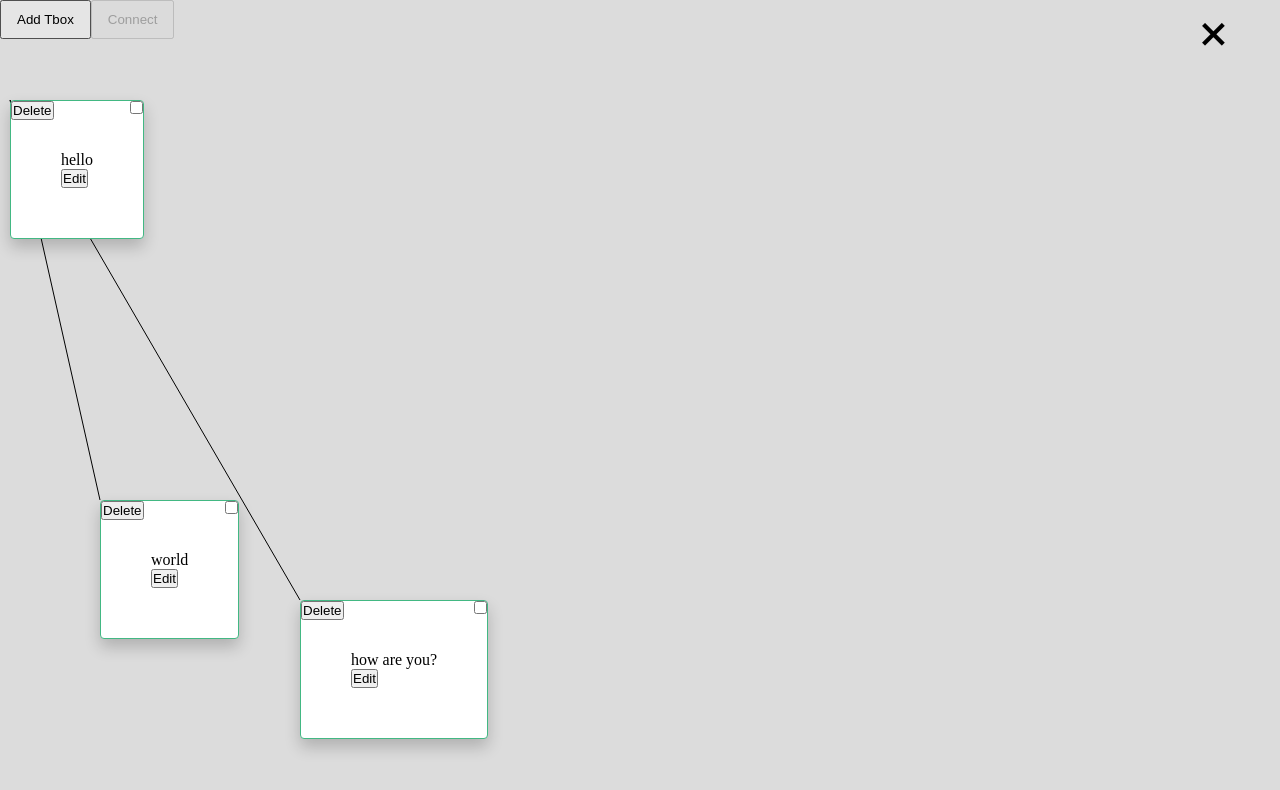
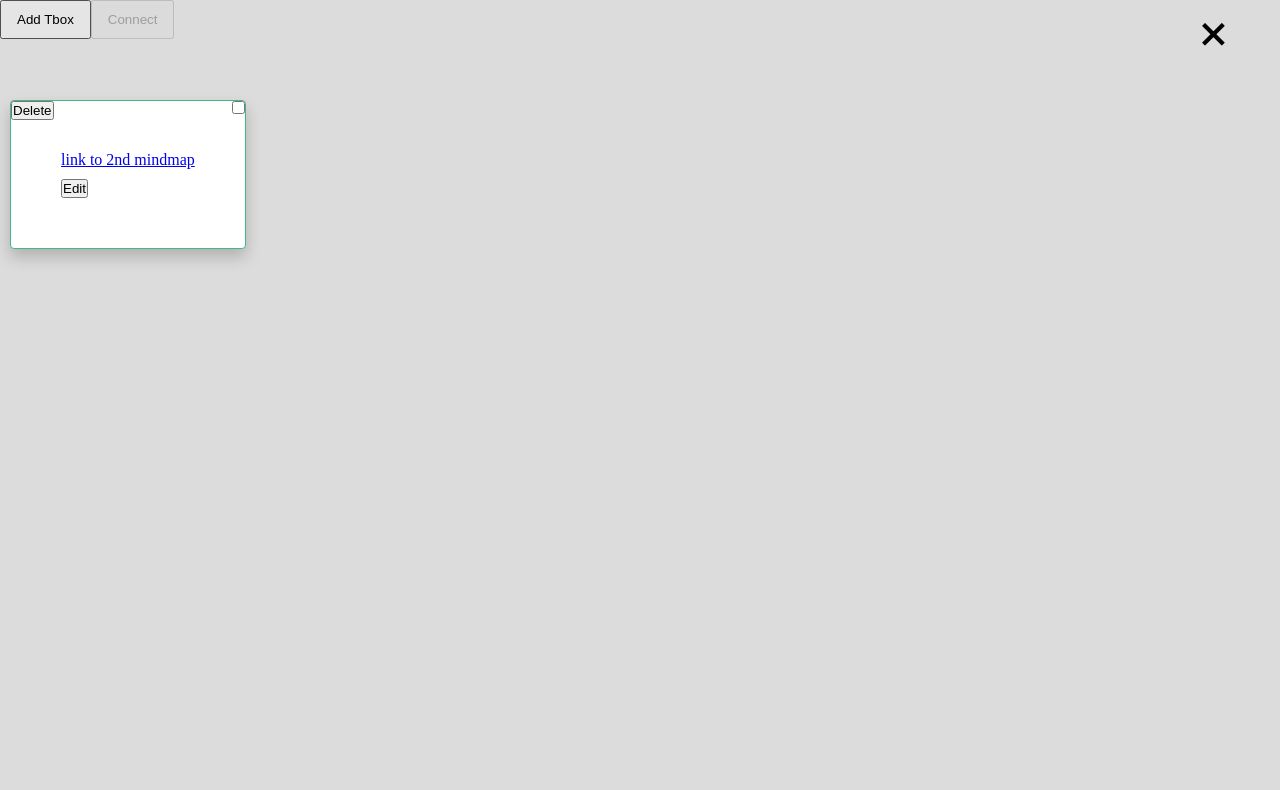
Before and after one commit to derikvanschaik/vue-mimi, a Vue app: page / in a window 1280 px wide. Both pictures are taken after a click on the item "mindmap1". Shown: the top 790 px of the page. Built offline with nearby package versions, Linux system fonts and the light colour scheme.

Commit message:
add link navigation between mindmaps from textboxes

```diff
--- a/src/App.vue
+++ b/src/App.vue
@@ -1,11 +1,13 @@
 <template>
     <mind-map
+      :key="idx"
       v-if="idx !== null"
       :curTextboxes="mindmaps[idx].textboxes"
       :curLines="mindmaps[idx].lines"
       :handleClose="()=> setIdx(null)"
       :updateTextboxesHandler="updateTextboxes"
-      :updateLinesHandler="updateLines"/>
+      :updateLinesHandler="updateLines"
+      :navigateMindmap="navigateMindmapCallback()"/>
     <div v-else class="container">
       <ul>
         <li v-for="mindmap, i in mindmaps" :key="i" @click="setIdx(i)">
@@ -32,19 +34,33 @@ export default {
           {
             title: 'mindmap1',
             textboxes: [
-                  { x: 10, y: 100, text: 'hello', selected: false, id: uuid() },
-                  { x: 100, y: 500, text: 'world', selected: false, id: uuid() },
-                  { x: 300, y: 600, text: 'how are you?', selected: false, id: uuid() }
+                  {
+                    x: 10,
+                    y: 100,
+                    text: 'link to 2nd mindmap',
+                    selected: false,
+                    id: uuid(),
+                    link: 1,
+                 },
               ],
-              lines: [
-                  { fromX: 10, fromY: 100, toX: 100, toY: 500},
-                  { fromX: 10, fromY: 100, toX: 300, toY: 600}
-              ],
+              lines: [],
           },
           {
             title: 'my second mindmap',
             textboxes: [
-                  { x: 100, y: 100, text: 'whatsup dude!??', selected: false, id: uuid() },
+                  { x: 100, y: 100, text: 'link to third mindmap', selected: false, id: uuid(), link : 2 },
+                  { x: 400, y: 500, text: 'random text', selected: false, id: uuid(), link : -1 },
+                  { x: 600, y: 100, text: 'more random text', selected: false, id: uuid(), link : -1 },
+              ],
+              lines: [
+                      { fromX: 100, fromY: 100, toX: 400, toY: 500},
+                      { fromX: 100, fromY: 100, toX: 600, toY: 100},
+                    ]
+          },
+          {
+            title: 'my third mindmap',
+            textboxes: [
+                  { x: 200, y: 500, text: 'link to first mindmap', selected: false, id: uuid(), link : 0 },
               ],
               lines: []
           }
@@ -61,6 +77,11 @@ export default {
     },
     updateLines(lines){
       this.mindmaps[this.idx].lines = lines;
+    },
+    navigateMindmapCallback(){
+      return (idx) =>{
+        this.setIdx(idx);
+      }
     }
   }
 }
--- a/src/components/DragText.vue
+++ b/src/components/DragText.vue
@@ -3,9 +3,16 @@
     ref="textbox"
     class="textbox"
     @mousedown="emitDragStart">
-    <p v-if="!isEditing">
-      {{ inputText }}
-    </p>
+    <div v-if="!isEditing" class="textbox-text">
+      <div v-if="link >= 0">
+        <link-component
+          :handleNavigate="handleNavigate"
+          :text="inputText" />
+      </div>
+      <div v-else>
+        {{ inputText }}
+      </div>
+    </div>
     <textarea v-else v-model="inputText" rows="7" @input="handleInput"></textarea>
 
     <button @click="handleDelete" class="delete">Delete</button>
@@ -16,9 +23,11 @@
 </template>
 
 <script>
+import LinkComponent from './LinkComponent.vue';
 
 export default {
   name: 'App',
+  components: { LinkComponent },
   props:{
     updateLinesHandler: Function,
     updateTextbox: Function,
@@ -30,6 +39,8 @@ export default {
     startX: Number,
     startY: Number,
     idx: Number,
+    link: Number,
+    navigateMindmap: Function,
   },
   mounted(){
     this.repositionTextBox();
@@ -71,6 +82,9 @@ export default {
       if(!this.isEditing){
         this.updateTextboxText(this.inputText);
       }
+    },
+    handleNavigate(){
+      this.navigateMindmap(this.link);
     }
   }
 }
@@ -98,4 +112,7 @@ export default {
 .select{
   right: 0;
 }
+.textbox-text{
+  margin-bottom: 10px;
+}
 </style>
--- /dev/null
+++ b/src/components/LinkComponent.vue
@@ -0,0 +1,14 @@
+<template>
+    <a href="#" @click="handleNavigate">
+        {{ text }}
+    </a>
+</template>
+
+<script>
+  export default {
+    props:{
+      text: String,
+      handleNavigate: Function,
+    }
+  }
+  </script>
--- a/src/components/MindMap.vue
+++ b/src/components/MindMap.vue
@@ -20,7 +20,9 @@
         :selected="t.selected"
         :text="t.text"
         :startX="t.x"
-        :startY="t.y"/>
+        :startY="t.y"
+        :link="t.link"
+        :navigateMindmap="navigateMindmap"/>
 </template>
 
 <script>
@@ -35,6 +37,7 @@ export default {
         handleClose: Function,
         updateTextboxesHandler: Function,
         updateLinesHandler: Function,
+        navigateMindmap: Function,
     },
     // TODO: maybe move this canvas resizing into a specific canvas component since it is not
     // not really app logic...
@@ -65,7 +68,6 @@ export default {
     },
     methods: {
         handleDragStart(x, y, i){
-            console.log("drag start",x, y);
             this.isDragging = true;
             this.x = x;
             this.y = y;
```
